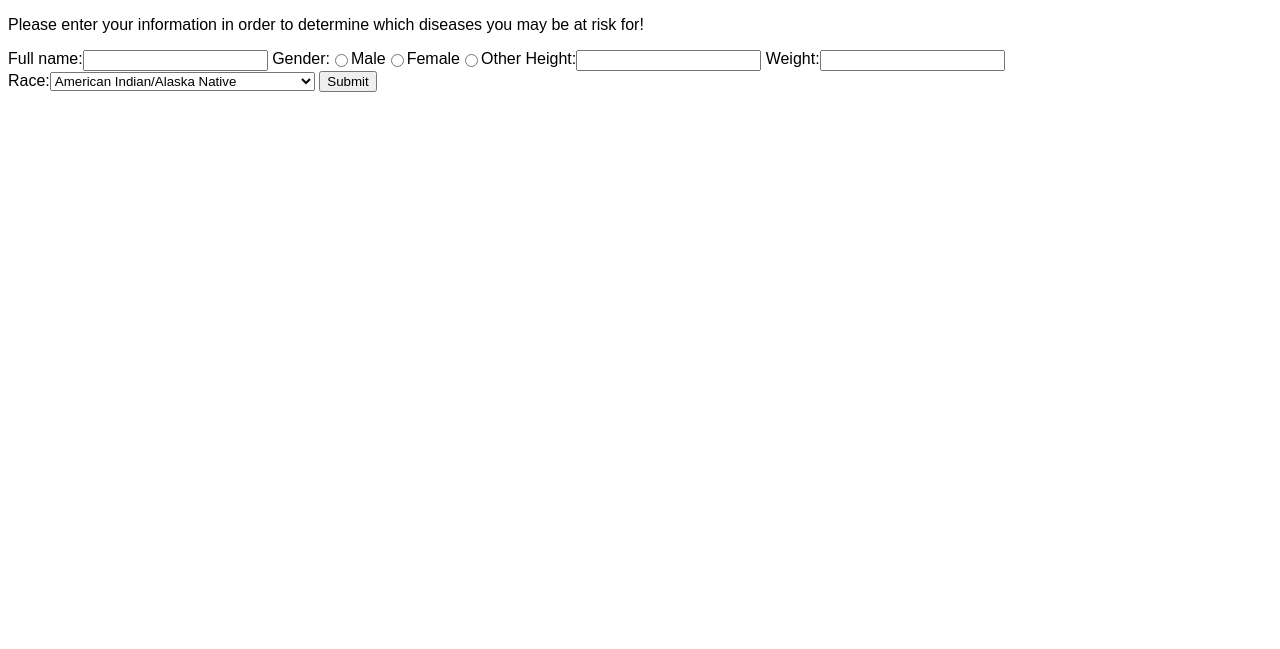
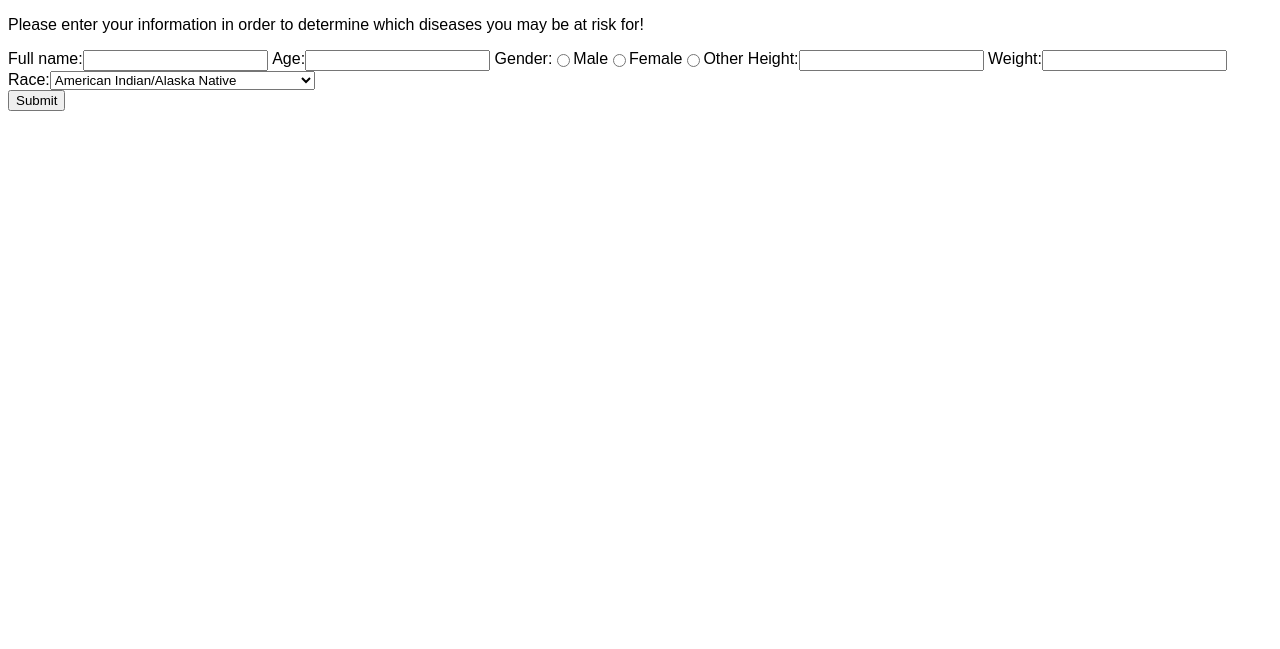
Before and after one commit to JakeSalter-Coder/Medical-Website, a Flask app: page / in a window 1280 px wide. Shown: the part 106-755 px from the top of the page. Run offline with Flask 3, Linux system fonts and the light colour scheme; some libraries are stand-ins or nearby versions.

Commit message:
09/16/2024 Jake Salter - Added .js file to check for correct input - Added 'age' parameter

```diff
--- a/main.py
+++ b/main.py
@@ -12,13 +12,14 @@ def index():
 @app.route('/', methods=['POST'])
 def index_post():
     name = request.form['name']
+    age = request.form['age']
     gender = request.form['gender']
     height = request.form['height']
     weight = request.form['weight']
     race = request.form['race']
-    string_input = (name + " " + gender + " " + height + " " + weight + " " + race)
-    print(string_input)
-    return string_input
+    user_input = name + " " + age + " " + gender + " " + height + " " + weight + " " + race
+    print(user_input)
+    return '/'
 
 
 @app.route("/quit")
@@ -27,4 +28,4 @@ def _quit():
 
 
 if __name__ == '__main__':
-    app.run(host='localhost', port=4560)
+    app.run(host='localhost', port=4560, debug=True)
--- /dev/null
+++ b/static/medical-website.interact.js
@@ -0,0 +1,32 @@
+function submitButton(){
+
+    let user_name = document.getElementById("name").value;
+    let user_age = document.getElementById("age").value
+    let user_gender;
+    if(document.getElementById("male").checked){
+        user_gender = "male";
+    } else if(document.getElementById("female").checked){
+        user_gender = "female";
+    } else{
+        user_gender = "other";
+    }
+    let user_height = document.getElementById("height").value;
+    let user_weight = document.getElementById("weight").value;
+    let user_race = document.getElementById("race").value;
+
+    if(user_name && user_age && user_gender && user_height && user_weight && user_race){
+        alert("Success!");
+        $.post('/',
+            {
+                name: user_name,
+                age: user_age,
+                gender: user_gender,
+                height: user_height,
+                weight: user_weight,
+                race: user_race
+            },
+        );
+    } else{
+        alert("Incorrect input!");
+    }
+}
--- a/templates/index.html
+++ b/templates/index.html
@@ -6,18 +6,24 @@
 </head>
 
 <body>
-    <header>
+    <header class="header">
         <h1>MTSU Center for Medical Database Management and Research (TM)</h1>
         <aside>For Dr. Poudel CSCI4560</aside>
         <link rel="stylesheet" href="{{ url_for('static', filename='style.css') }}">
+        <script src="{{ url_for('static', filename='medical-website.interact.js') }}"></script>
+        <script src="{{ url_for('static', filename='jquery-3.7.1.min.js') }}"></script>
     </header>
     <p>
         Please enter your information in order to determine which diseases you may be at risk for!
     </p>
-    <form method="post">
+    <form id="user_input">
         <div>
             <label for="name">Full name:</label><br>
             <input type="text" id="name" name="name">
+        </div>
+        <div>
+            <label for="age">Age: </label><br>
+            <input type="number" id="age" name="age">
         </div>
         <div class="gender-select">
             <label>Gender:</label><br>
@@ -30,11 +36,11 @@
         </div>
         <div>
             <label for="height">Height:</label><br>
-            <input type="text" id="height" name="height">
+            <input type="number" id="height" name="height">
         </div>
         <div>
             <label for="weight">Weight:</label><br>
-            <input type="text" id="weight" name="weight">
+            <input type="number" id="weight" name="weight">
         </div>
         <div>
             <label for="race">Race:</label><br>
@@ -45,8 +51,8 @@
                 <option value="hawaiian">Native Hawaiian or Other Pacific Islander</option>
                 <option value="white">White</option>
             </select>
-        </div>
-        <button type="submit">Submit</button>
+        </div><br>
+        <button onclick="submitButton()">Submit</button>
     </form>
 </body>
 
```
